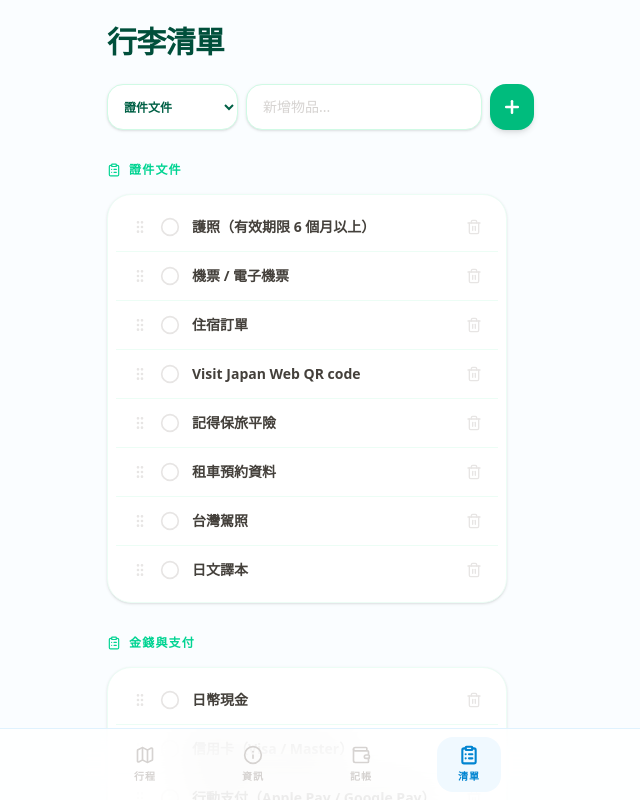
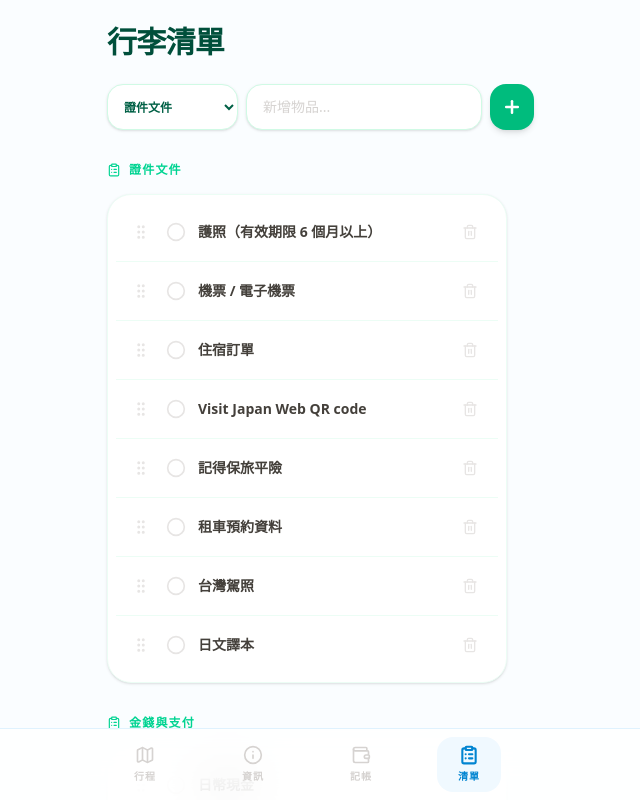
Before and after one commit to pengding2222/2026okinawa-trip2.0, a React (Vite) app: page / in a window 1280 px wide. Both pictures are taken after a click on the button "清單". Shown: the top 800 px of the page, without its empty margins (333-973 px from the left). Built offline with nearby package versions, Linux system fonts and the light colour scheme.

Commit message:
Update App.tsx

```diff
--- a/src/App.tsx
+++ b/src/App.tsx
@@ -560,17 +560,24 @@ function ChecklistItem({ item, catName, toggleItem, deleteItem }: any) {
       dragListener={false}
       dragControls={dragControls}
       className="flex items-center justify-between p-3 border-b border-emerald-50 last:border-0 group bg-white active:shadow-md transition-shadow"
+      style={{ touchAction: 'auto' }}
     >
       <div className="flex items-center gap-2 flex-1">
         <div
-          className="cursor-grab active:cursor-grabbing text-stone-200 hover:text-emerald-300 transition-colors p-1"
-          onPointerDown={(e) => dragControls.start(e)}
+          className="cursor-grab active:cursor-grabbing text-stone-200 hover:text-emerald-300 transition-colors p-2 -ml-1"
+          onPointerDown={(e) => {
+            dragControls.start(e);
+          }}
           style={{ touchAction: 'none' }}
         >
-          <GripVertical size={16} />
+          <GripVertical size={18} />
         </div>
         <button
-          onClick={() => toggleItem(catName, item.id)}
+          onClick={(e) => {
+            e.stopPropagation();
+            toggleItem(catName, item.id);
+          }}
+          onPointerDown={(e) => e.stopPropagation()}
           className="flex items-center gap-3 flex-1 text-left"
         >
           {item.checked ? (
@@ -584,8 +591,12 @@ function ChecklistItem({ item, catName, toggleItem, deleteItem }: any) {
         </button>
       </div>
       <button
-        onClick={() => deleteItem(catName, item.id)}
-        className="text-stone-200 hover:text-rose-500 p-1 transition-colors"
+        onClick={(e) => {
+          e.stopPropagation();
+          deleteItem(catName, item.id);
+        }}
+        onPointerDown={(e) => e.stopPropagation()}
+        className="text-stone-200 hover:text-rose-500 p-2 transition-colors"
       >
         <Trash2 size={16} />
       </button>
```
